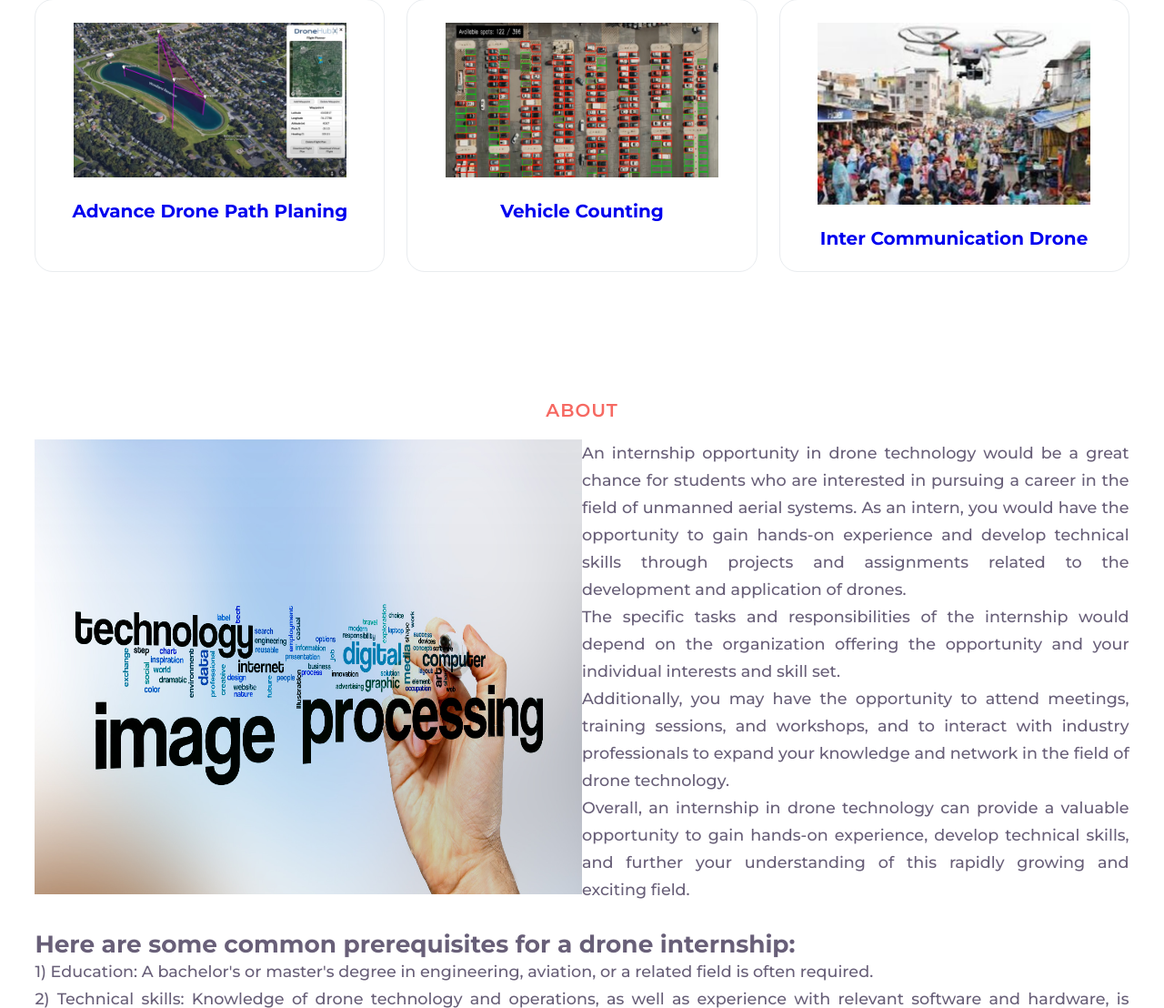
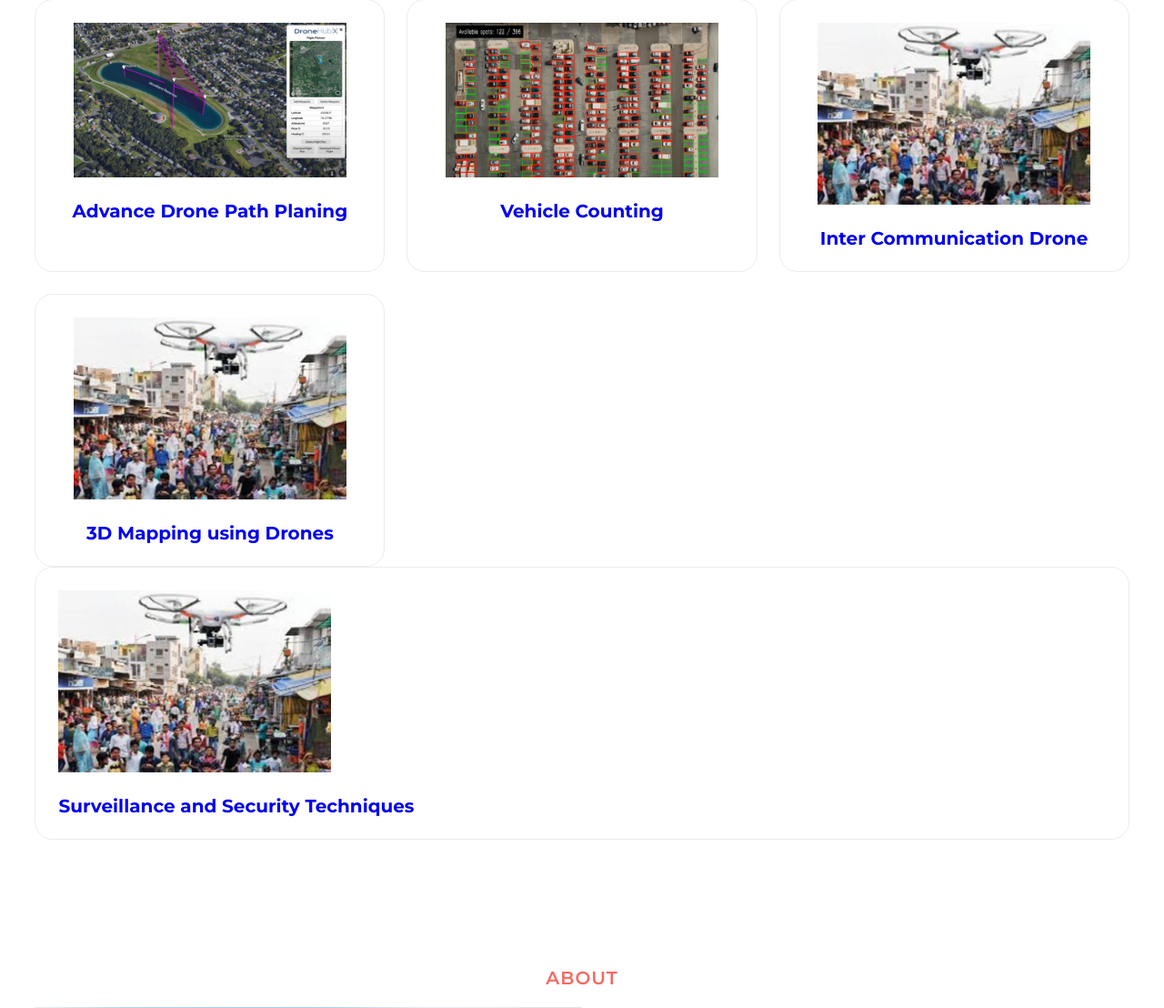
Before and after one commit to SahilPadhiyar18/LJK_DigitalOcean, a Django app: page / in a window 1280 px wide. Shown: the part 1602-2710 px from the top of the page at 91% size. Run offline with Django 4.2, Linux system fonts and the light colour scheme; parts of the project's set-up code (start-up, migrations or seed data) failed here and were passed over.

Commit message:
Update dronehome.html

```diff
--- a/templates/dronehome.html
+++ b/templates/dronehome.html
@@ -117,6 +117,18 @@
                 <h3><a href="/c9">Inter Communication Drone</a></h3>
 
             </div>
+		<div class="box">
+                <img src="{% static 'img/interc.jpg'%}" class="responsive">
+                <h3><a href="/c10">3D Mapping using Drones</a></h3>
+
+            </div>
+		</div>
+		<div class="box">
+                <img src="{% static 'img/interc.jpg'%}" class="responsive">
+                <h3><a href="/c11">Surveillance and Security Techniques</a></h3>
+
+            </div>
+
 
 		</div>
 
```
